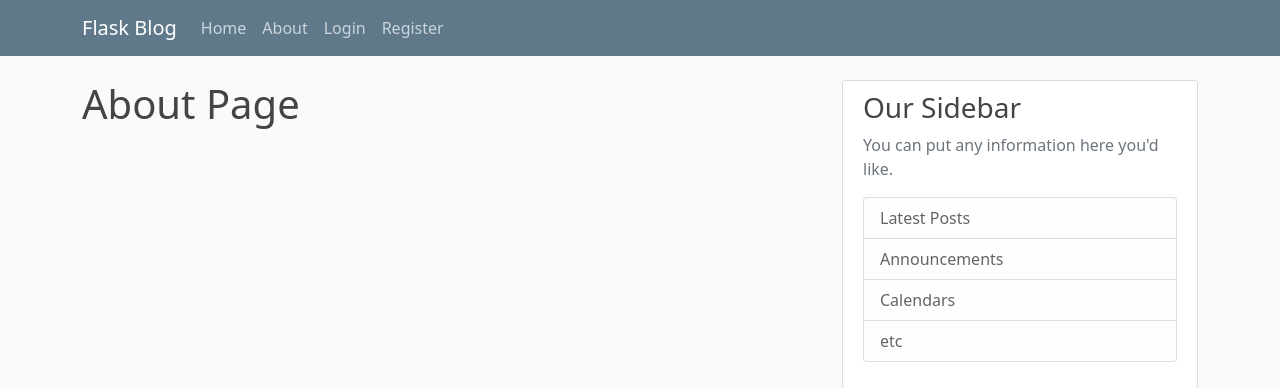
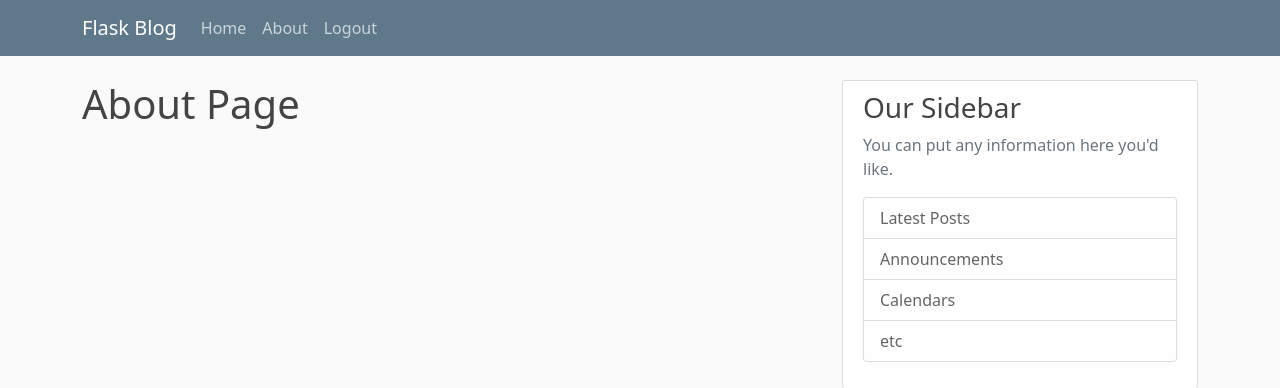
Before and after one commit to MJGarrigan21/flask-blog, a Flask app: page /about in a window 1280 px wide. Shown: the top 388 px of the page. Run offline with Flask 2, Linux system fonts and the light colour scheme; a user stored in the database is signed in; parts of the project's set-up code (start-up, migrations or seed data) failed here and were passed over.

Commit message:
added logout route and button.

```diff
--- a/flaskapp/routes.py
+++ b/flaskapp/routes.py
@@ -2,6 +2,7 @@ from flask import render_template, url_for, flash, redirect
 from flaskapp import app, db, bcrypt
 from flaskapp.forms import RegistrationForm, LoginForm
 from flaskapp.models import User, Post
+from flask_login import login_user, current_user, logout_user
 
 
 posts = [
@@ -35,6 +36,8 @@ def about():
 
 @app.route("/register", methods=['GET', 'POST'])
 def register():
+    if current_user.is_authenticated:
+        return redirect(url_for('home'))
     form = RegistrationForm()
     if form.validate_on_submit():
         hashed_password = bcrypt.generate_password_hash(form.password.data).decode('utf-8')
@@ -48,9 +51,19 @@ def register():
 
 @app.route("/login", methods=['GET', 'POST'])
 def login():
+    if current_user.is_authenticated:
+        return redirect(url_for('home'))
     form = LoginForm()
     if form.validate_on_submit():
         user = User.query.filter_by(email=form.email.data).first()
-    else:
-        flash(f'Login unsuccsesful. Please check username and password', 'danger')
+        if user and bcrypt.check_password_hash(user.password, form.password.data):
+            login_user(user, remember=form.remember.data)
+            return redirect(url_for('home'))
+        else:
+            flash(f'Login unsuccsesful. Please check email and password', 'danger')
     return render_template('login.html', title='Login', form=form)
+
+@app.route("/logout")
+def logout():
+    logout_user()
+    return redirect(url_for('home'))
--- a/flaskapp/templates/layout.html
+++ b/flaskapp/templates/layout.html
@@ -33,8 +33,12 @@
               </div>
               <!-- Navbar Right Side -->
               <div class="navbar-nav">
-                <a class="nav-item nav-link" href="{{ url_for('login') }}">Login</a>
-                <a class="nav-item nav-link" href="{{ url_for('register') }}">Register</a>
+                {% if current_user.is_authenticated %}
+                  <a class="nav-item nav-link" href="{{ url_for('logout') }}">Logout</a>
+                {% else %}
+                  <a class="nav-item nav-link" href="{{ url_for('login') }}">Login</a>
+                  <a class="nav-item nav-link" href="{{ url_for('register') }}">Register</a>
+                {% endif %}
               </div>
             </div>
           </div>
```
